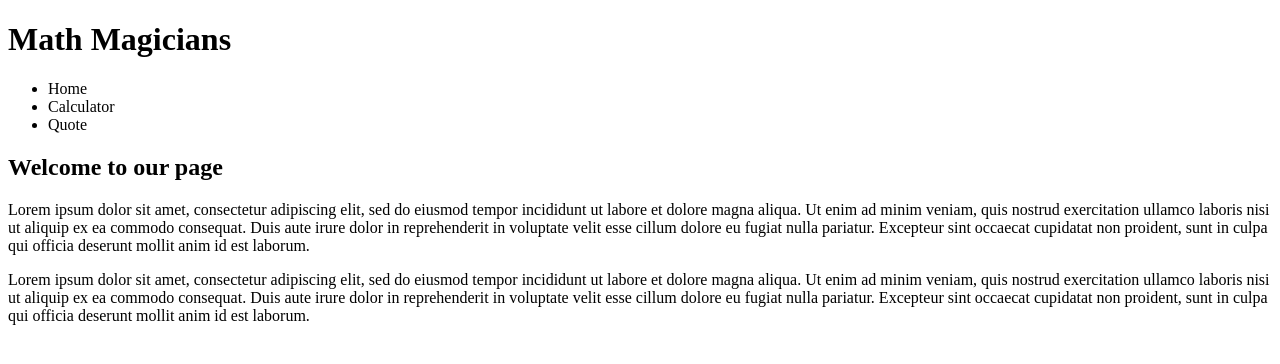
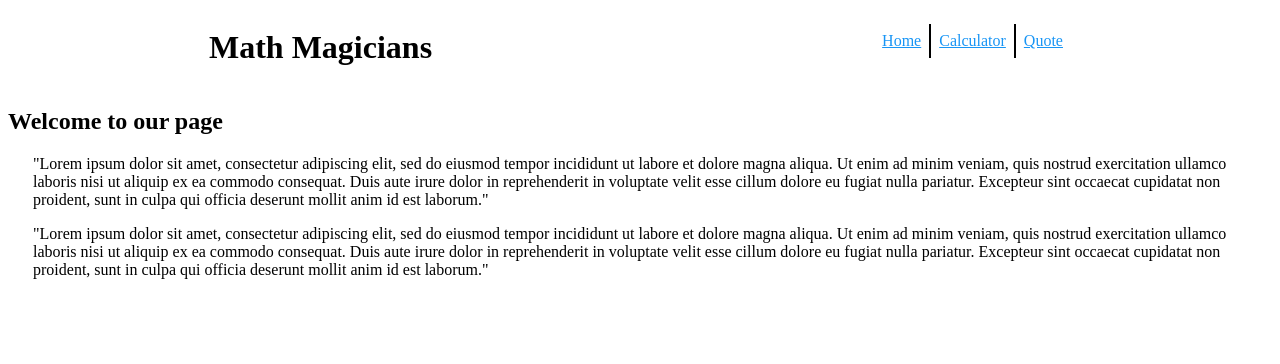
Before and after one commit to luis-pomare/math-magicians, a React (Create React App) app: page / in a window 1280 px wide. Shown: the top 364 px of the page. Built offline with nearby package versions, Linux system fonts and the light colour scheme.

Commit message:
Add navbar links and style

```diff
--- a/src/App.css
+++ b/src/App.css
@@ -34,3 +34,37 @@
   grid-column-start: 1;
   grid-column-end: 3;
 }
+
+header {
+  display: flex;
+  justify-content: space-around;
+}
+
+header ul {
+  display: flex;
+  list-style: none;
+}
+
+a {
+  padding: 8px;
+  text-decoration: underline;
+  cursor: pointer;
+  color: rgb(24, 149, 245);
+}
+
+#calculator {
+  border-left: 2px solid #000;
+  border-right: 2px solid #000;
+}
+
+p,
+h3 {
+  padding: 0 25px 0 25px;
+}
+
+#main-container {
+  display: flex;
+  justify-content: space-between;
+  padding-left: 40px;
+  padding-right: 70px;
+}
--- a/src/components/calculator.js
+++ b/src/components/calculator.js
@@ -14,6 +14,8 @@ export default function Calculator() {
   };
 
   return (
+    <div id="main-container">
+      <h3>Lets do some math</h3>
       <main id="container">
         <div id="input">
           {total}
@@ -194,5 +196,6 @@ export default function Calculator() {
           =
         </div>
       </main>
+    </div>
   );
 }
--- a/src/components/header.js
+++ b/src/components/header.js
@@ -1,13 +1,16 @@
 import React from 'react';
+import { Link } from 'react-router-dom';
 
 const Header = () => (
   <header>
     <h1>Math Magicians</h1>
     <nav>
       <ul>
-        <li>Home</li>
-        <li>Calculator</li>
-        <li>Quote</li>
+        <Link to="/">Home</Link>
+        <Link to="/calculator" id="calculator">
+          Calculator
+        </Link>
+        <Link to="/quote">Quote</Link>
       </ul>
     </nav>
   </header>
--- a/src/components/home.js
+++ b/src/components/home.js
@@ -4,22 +4,22 @@ const Home = () => (
   <>
     <h2>Welcome to our page</h2>
     <p>
-      Lorem ipsum dolor sit amet, consectetur adipiscing elit, sed do eiusmod
-      tempor incididunt ut labore et dolore magna aliqua. Ut enim ad minim
-      veniam, quis nostrud exercitation ullamco laboris nisi ut aliquip ex ea
-      commodo consequat. Duis aute irure dolor in reprehenderit in voluptate
+      &quot;Lorem ipsum dolor sit amet, consectetur adipiscing elit, sed do
+      eiusmod tempor incididunt ut labore et dolore magna aliqua. Ut enim ad
+      minim veniam, quis nostrud exercitation ullamco laboris nisi ut aliquip ex
+      ea commodo consequat. Duis aute irure dolor in reprehenderit in voluptate
       velit esse cillum dolore eu fugiat nulla pariatur. Excepteur sint occaecat
       cupidatat non proident, sunt in culpa qui officia deserunt mollit anim id
-      est laborum.
+      est laborum.&quot;
     </p>
     <p>
-      Lorem ipsum dolor sit amet, consectetur adipiscing elit, sed do eiusmod
-      tempor incididunt ut labore et dolore magna aliqua. Ut enim ad minim
-      veniam, quis nostrud exercitation ullamco laboris nisi ut aliquip ex ea
-      commodo consequat. Duis aute irure dolor in reprehenderit in voluptate
+      &quot;Lorem ipsum dolor sit amet, consectetur adipiscing elit, sed do
+      eiusmod tempor incididunt ut labore et dolore magna aliqua. Ut enim ad
+      minim veniam, quis nostrud exercitation ullamco laboris nisi ut aliquip ex
+      ea commodo consequat. Duis aute irure dolor in reprehenderit in voluptate
       velit esse cillum dolore eu fugiat nulla pariatur. Excepteur sint occaecat
       cupidatat non proident, sunt in culpa qui officia deserunt mollit anim id
-      est laborum.
+      est laborum.&quot;
     </p>
   </>
 );
```
Lines whose indentation alone changed are shown as unchanged.
